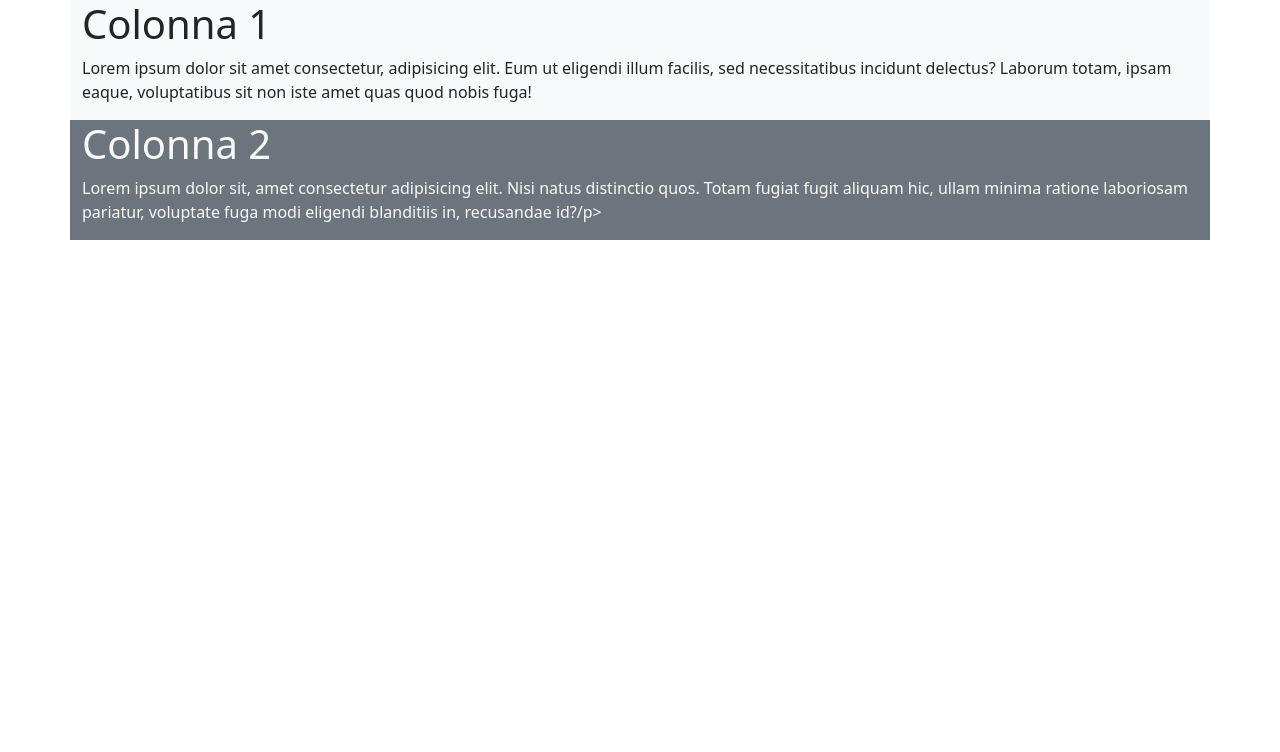
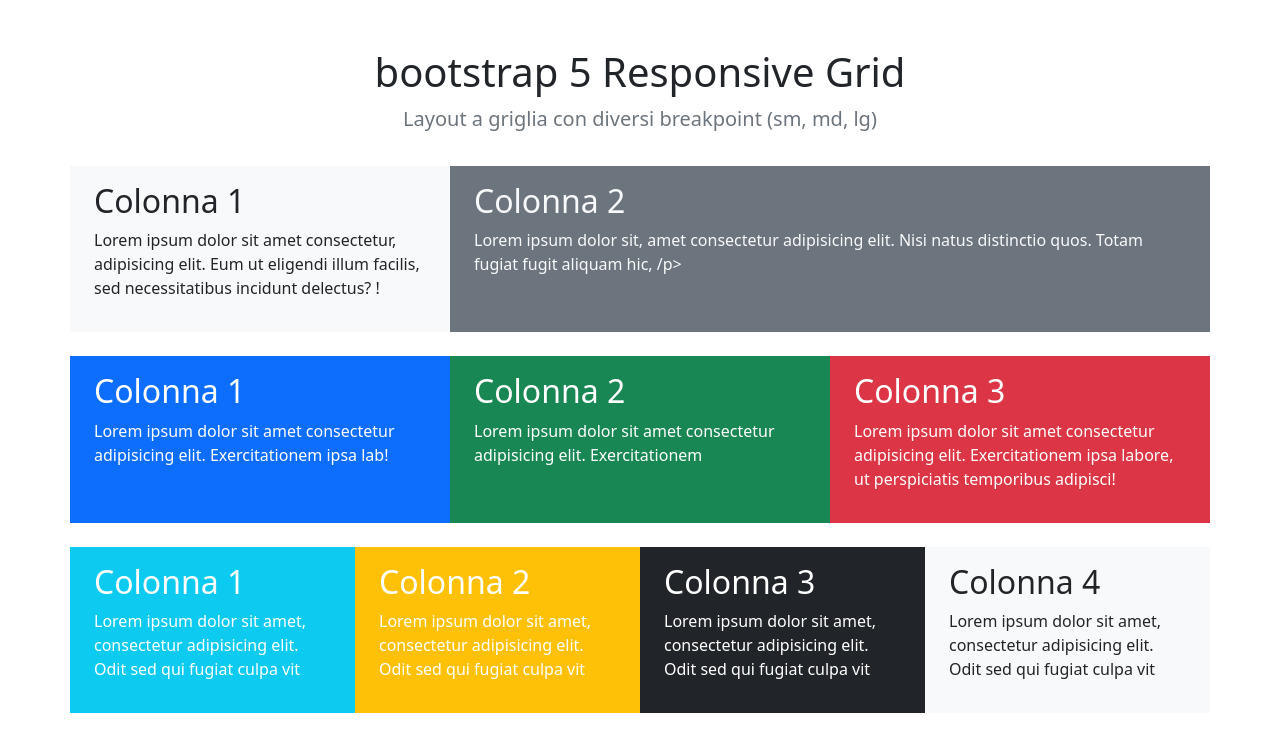
Before and after one commit to MarcoCentofanti/htmlcss-bootstrap-layout, a plain HTML site: page index.html in a window 1280 px wide. Drawn offline with nearby package versions, Linux system fonts and the light colour scheme.

Commit message:
completed

```diff
--- a/index.html
+++ b/index.html
@@ -8,16 +8,52 @@
   <title>Document</title>
 </head>
 <body>
-  <main class="container">
-    <div class="row">
-      <div class="col-12 bg-light">
-        <h1>Colonna 1</h1>
-        <p>Lorem ipsum dolor sit amet consectetur, adipisicing elit. Eum ut eligendi illum facilis, sed necessitatibus incidunt delectus? Laborum totam, ipsam eaque, voluptatibus sit non iste amet quas quod nobis fuga!</p>
+  <header class="text-center pt-5 pb-3">
+    <h1>bootstrap 5 Responsive Grid</h1>
+    <p class="text-secondary fs-5">Layout a griglia con diversi breakpoint (sm, md, lg)</p>
+  </header>
+  <main class="container-sm">
+    <div class="row mb-4 ">
+      <div class="col-12 col-md-6 col-lg-4 bg-light py-3 px-4">
+        <h2>Colonna 1</h2>
+        <p>Lorem ipsum dolor sit amet consectetur, adipisicing elit. Eum ut eligendi illum facilis, sed necessitatibus incidunt delectus? !</p>
       </div>
-        <div class="col-12 bg-secondary text-light">
-          <h1>Colonna 2</h1>
-          <p>Lorem ipsum dolor sit, amet consectetur adipisicing elit. Nisi natus distinctio quos. Totam fugiat fugit aliquam hic, ullam minima ratione laboriosam pariatur, voluptate fuga modi eligendi blanditiis in, recusandae id?/p>
+      <div class="col-12 col-md-6 col-lg-8 bg-secondary text-light py-3 px-4">
+          <h2>Colonna 2</h2>
+          <p>Lorem ipsum dolor sit, amet consectetur adipisicing elit. Nisi natus distinctio quos. Totam fugiat fugit aliquam hic, /p>
       </div>
+    </div>
+    <div class="row mb-4 ">
+      <div class="col-6 col-md-4 bg-primary text-white py-3 px-4">
+        <h2>Colonna 1</h2>
+        <p>Lorem ipsum dolor sit amet consectetur adipisicing elit. Exercitationem ipsa lab! </p>
+      </div>
+      <div class="col-6 col-md-4 bg-success text-white py-3 px-4">
+        <h2>Colonna 2</h2>
+        <p>Lorem ipsum dolor sit amet consectetur adipisicing elit. Exercitationem  </p>
+      </div>
+      <div class="col-12 col-md-4 bg-danger text-white py-3 px-4">
+        <h2>Colonna 3</h2>
+        <p>Lorem ipsum dolor sit amet consectetur adipisicing elit. Exercitationem ipsa labore, ut perspiciatis temporibus adipisci! </p>
+      </div>
+    </div>
+    <div class="row mb-5 ">
+        <div class="col-6 col-md-3 bg-info text-white py-3 px-4">
+          <h2>Colonna 1</h2>
+          <p>Lorem ipsum dolor sit amet, consectetur adipisicing elit. Odit sed qui fugiat culpa vit</p>
+        </div>
+        <div class="col-6 col-md-3 bg-warning text-white py-3 px-4">
+          <h2>Colonna 2</h2>
+          <p>Lorem ipsum dolor sit amet, consectetur adipisicing elit. Odit sed qui fugiat culpa vit</p>
+        </div>
+        <div class="col-6 col-md-3 bg-dark text-white py-3 px-4">
+          <h2>Colonna 3</h2>
+          <p>Lorem ipsum dolor sit amet, consectetur adipisicing elit. Odit sed qui fugiat culpa vit</p>
+        </div>
+        <div class="col-6 col-md-3 bg-light text-dark py-3 px-4">
+          <h2>Colonna 4</h2>
+          <p>Lorem ipsum dolor sit amet, consectetur adipisicing elit. Odit sed qui fugiat culpa vit</p>
+        </div>
     </div>
   </main>
 
```
